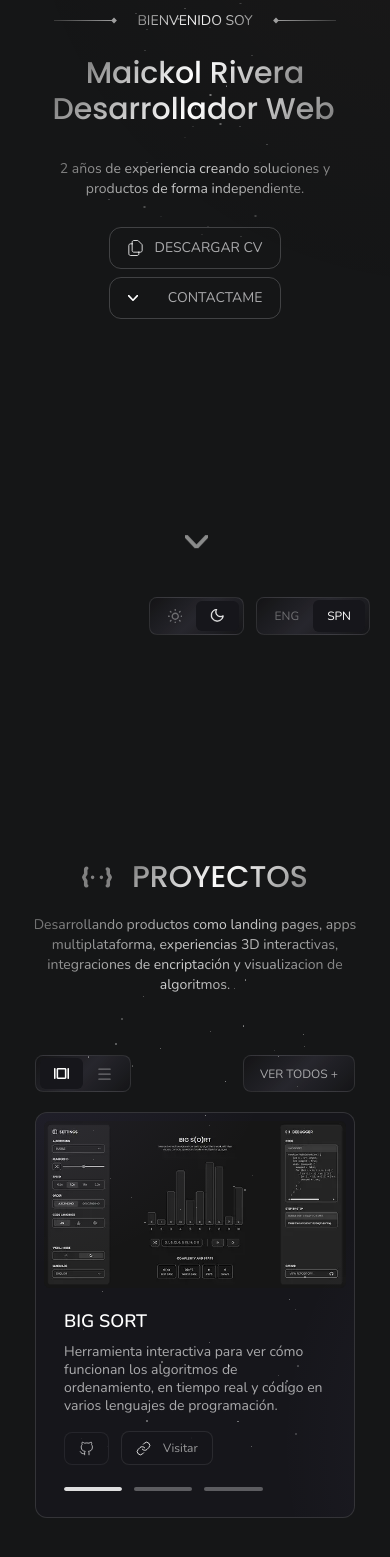
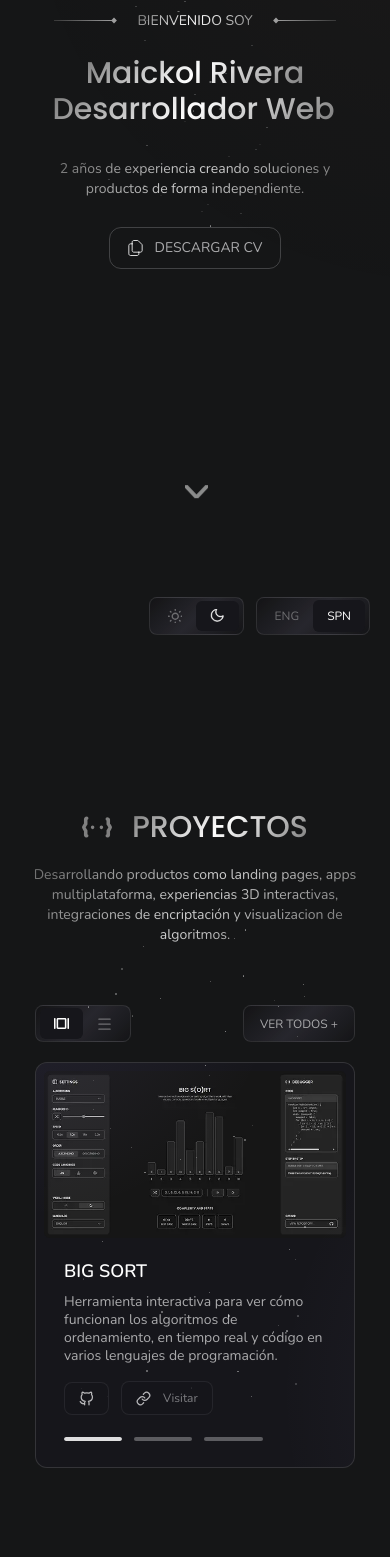
Before and after one commit to m4icol/portfolio, a React (Vite) app: page / in a window 390 px wide. Shown: the part 189-1746 px from the top of the page. Built offline with nearby package versions, Linux system fonts and the light colour scheme.

Commit message:
fix: problems with svgs

```diff
--- a/src/assets/icons/GitHub.tsx
+++ b/src/assets/icons/GitHub.tsx
@@ -6,6 +6,6 @@ type GithubProps = {
   export default function Github({ size = 17, className = "pt-0.5" }: GithubProps) {
     return (
 
-        <svg xmlns="http://www.w3.org/2000/svg" className={className} fill="none" stroke-width="1.5" color="#ffff" viewBox="0 0 24 24" width={size}><path stroke="#ffff" stroke-linecap="round" stroke-linejoin="round" d="M16 22.027v-2.87a3.37 3.37 0 00-.94-2.61c3.14-.35 6.44-1.54 6.44-7a5.44 5.44 0 00-1.5-3.75 5.07 5.07 0 00-.09-3.77s-1.18-.35-3.91 1.48a13.38 13.38 0 00-7 0c-2.73-1.83-3.91-1.48-3.91-1.48A5.07 5.07 0 005 5.797a5.44 5.44 0 00-1.5 3.78c0 5.42 3.3 6.61 6.44 7a3.37 3.37 0 00-.94 2.58v2.87m0-2c-3 .973-5.5 0-7-3"></path></svg>
+        <svg xmlns="http://www.w3.org/2000/svg" className={className} fill="none" stroke-width="2" color="currentColor" viewBox="0 0 24 24" width={size}><path stroke="currentColor" strokeLinecap="round" strokeLinejoin="round" d="M16 22.027v-2.87a3.37 3.37 0 00-.94-2.61c3.14-.35 6.44-1.54 6.44-7a5.44 5.44 0 00-1.5-3.75 5.07 5.07 0 00-.09-3.77s-1.18-.35-3.91 1.48a13.38 13.38 0 00-7 0c-2.73-1.83-3.91-1.48-3.91-1.48A5.07 5.07 0 005 5.797a5.44 5.44 0 00-1.5 3.78c0 5.42 3.3 6.61 6.44 7a3.37 3.37 0 00-.94 2.58v2.87m0-2c-3 .973-5.5 0-7-3"></path></svg>
     );
   }
--- a/src/assets/icons/Link.tsx
+++ b/src/assets/icons/Link.tsx
@@ -3,7 +3,7 @@ type LinkProps ={
     className?: string;
 }
 
-export default function Link({size = 16, className = "pb-0.5"} : LinkProps){
+export default function Link({size = 16, className = ""} : LinkProps){
     return(
         <svg className={className}
         xmlns="http://www.w3.org/2000/svg"
@@ -12,7 +12,7 @@ export default function Link({size = 16, className = "pb-0.5"} : LinkProps){
         viewBox="0 0 24 24"
         fill="none"
         stroke="currentColor"
-        stroke-width="1.5"
+        stroke-width="2"
         stroke-linecap="round"
         stroke-linejoin="round">
             <path d="M10 13a5 5 0 0 0 7.54.54l3-3a5 5 0 0 0-7.07-7.07l-1.72 1.71">
--- a/src/components/SocialButton.tsx
+++ b/src/components/SocialButton.tsx
@@ -12,6 +12,7 @@ type SocialButtonProps = {
   target?: string;
   Options?: Options;
   label?: string;
+  className?: string;
 };
 
 export default function SocialButton({
@@ -20,15 +21,16 @@ export default function SocialButton({
   download,
   target = "",
   Options = "arrow",
-  label = "[read more...]"
+  label = "[read more...]",
+  className = ""
 }: SocialButtonProps) {
   return (
     <a
       href={href}
-      className="items-center justify-between flex gap-3 flex-row text-sm py-2.5 px-4.5
+      className={` ${className} items-center justify-between flex gap-3 flex-row text-sm py-2.5 px-4.5
        text-LIGHT-text hover:text-LIGHT-subtext
        dark:text-DARK-subtext dark:hover:text-DARK-text
-       border-1 border-LIGHT-subtext/20 dark:border-DARK-subtext/30 rounded-xl"
+       border-1 border-LIGHT-subtext/20 dark:border-DARK-subtext/30 rounded-xl`}
       target={target}
       rel="noopener noreferrer"
       aria-label={label}
--- a/src/sections/Home.tsx
+++ b/src/sections/Home.tsx
@@ -31,7 +31,7 @@ export default function Home(){
 
             <div className="flex flex-col md:flex-row gap-2 md:gap-6 mt-1">
                 <SocialButton Options="document" text={"DESCARGAR CV"} href="/CV_MAICKOL_RIVERA.pdf" download></SocialButton>
-                <SocialButton text={"CONTACTAME"} href="/#contact"></SocialButton>
+                <SocialButton className="hidden md:flex" text={"CONTACTAME"} href="/#contact"></SocialButton>
             </div>
 
             <a href="#projects" className="arrow absolute bottom-40" aria-label="projects section">
--- a/src/sections/sub_sections/ColumnList.tsx
+++ b/src/sections/sub_sections/ColumnList.tsx
@@ -57,7 +57,7 @@ const Projects: Project[] = [
 
                   <GitHub className="text-LIGHT-text dark:text-DARK-text" size={15}></GitHub>
                 </a>
-                <a href={link} aria-label="Look at the project" target="_blank" className="opacity-90 hover:opacity-100 flex flex-row items-center gap-3 border-1 rounded-lg py-2 px-3.5
+                <a href={link} aria-label="Look at the project" target="_blank" className="opacity-70 hover:opacity-100 flex flex-row items-center gap-3 border-1 rounded-lg py-2 px-3.5
                   bg-LIGHT-selected/60 border-LIGHT-text/10
                   dark:bg-DARK-selected dark:border-DARK-text/10">
 
--- a/src/sections/sub_sections/SliderList.tsx
+++ b/src/sections/sub_sections/SliderList.tsx
@@ -103,7 +103,7 @@ export default function SliderList({ autoPlay = true}: SliderListProps) {
               <GitHub className="text-LIGHT-text dark:text-DARK-text" size={15}></GitHub>
             </a>
 
-            <a href={current.link} aria-label="Look at the project" target="_blank" className="opacity-90 hover:opacity-100 flex flex-row items-center gap-3 border-1 rounded-lg py-2 px-3.5
+            <a href={current.link} aria-label="Look at the project" target="_blank" className="opacity-70 hover:opacity-100 flex flex-row items-center gap-3 border-1 rounded-lg py-2 px-3.5
               bg-LIGHT-selected/60 border-LIGHT-text/10
               dark:bg-DARK-selected dark:border-DARK-text/10">
 
```
